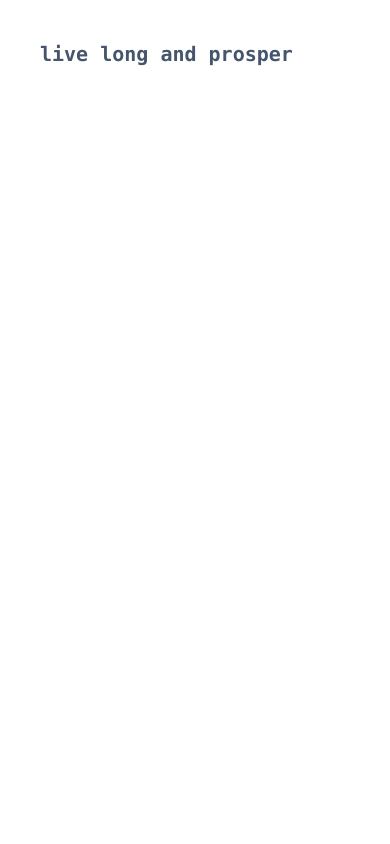
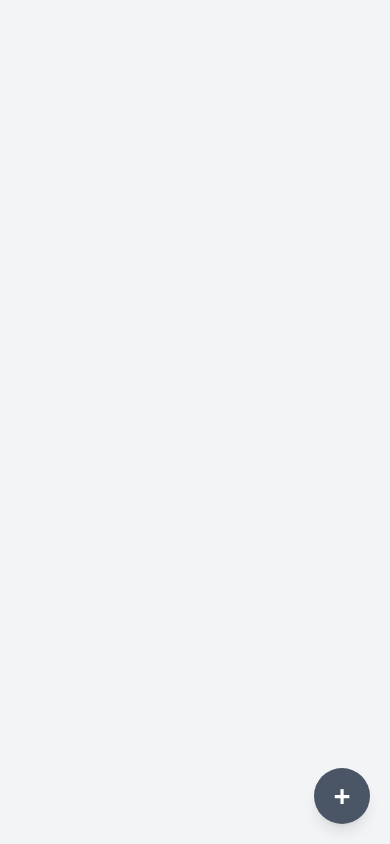
Before and after one commit to farhanshahriyar7/window-tiler-challenge, a React (Vite) app: page / in a window 390 px wide. Built offline with nearby package versions, Linux system fonts and the light colour scheme.

Commit message:
feat: add global window store and ‘+’ button to spawn random colored windows at random positions

```diff
--- a/src/App.tsx
+++ b/src/App.tsx
@@ -1,8 +1,10 @@
+import { WindowManager } from './components/WindowManager'
+
 function App() {
   return (
     <>
-      <h1 className="p-10 font-bold text-xl font-mono text-slate-600">
-        live long and prosper
+      <h1 className="relative w-full h-screen bg-gray-100 overflow-hidden">
+        <WindowManager />
       </h1>
     </>
   )
--- /dev/null
+++ b/src/components/Window.tsx
@@ -0,0 +1,51 @@
+import React from 'react'
+import { useWindowStore } from '../hooks/useWindowStore'
+
+interface WindowProps {
+  window: {
+    id: string
+    title?: string
+    width: number
+    height: number
+    x: number
+    y: number
+    color: string
+  }
+}
+
+export function Window({ window }: WindowProps) {
+  const removeWindow = useWindowStore((state) => state.removeWindow)
+
+  return (
+    <div
+      className="absolute rounded shadow-lg flex flex-col"
+      style={{
+        width: window.width,
+        height: window.height,
+        left: window.x,
+        top: window.y,
+      }}
+    >
+      {/* Top Bar */}
+      <div className="flex justify-end bg-gray-800 px-3 py-1 rounded-t select-none" style={{ height: 32 }}>
+        <button
+          onClick={() => removeWindow(window.id)}
+          className="text-white font-bold bg-red-500 w-6 h-6 flex items-center justify-center rounded-full hover:bg-red-600 transition"
+          aria-label="Close Window"
+          title="Close Window"
+        >
+          x
+        </button>
+      </div>
+
+      {/* Content Area */}
+      <div
+        className="flex-1 p-4 rounded-b select-text"
+        style={{ backgroundColor: window.color, color: '#1e293b' /* dark text for contrast */ }}
+      >
+        <p>ID: {window.id}</p>
+        {window.title && <p>{window.title}</p>}
+      </div>
+    </div>
+  )
+}
--- /dev/null
+++ b/src/components/WindowManager.tsx
@@ -0,0 +1,25 @@
+import React from 'react'
+import { useWindowStore } from '../hooks/useWindowStore'
+import { Window } from './Window'
+
+export function WindowManager() {
+  const windows = useWindowStore((state) => state.windows)
+  const addWindow = useWindowStore((state) => state.addWindow)
+
+  return (
+    <>
+      {windows.map((w) => (
+        <Window key={w.id} window={w} />
+      ))}
+
+      <button
+        onClick={addWindow}
+        className="fixed bottom-5 right-5 w-14 h-14 rounded-full bg-gray-600 text-white text-3xl font-bold shadow-lg hover:bg-black transition"
+        aria-label="Add Window"
+        title="Add Window"
+      >
+        +
+      </button>
+    </>
+  )
+}
--- /dev/null
+++ b/src/hooks/useWindowStore.ts
@@ -0,0 +1,40 @@
+import { create } from 'zustand'
+
+export type WindowData = {
+  id: string
+  x: number
+  y: number
+  width: number
+  height: number
+  color: string
+}
+
+type Store = {
+  windows: WindowData[]
+  addWindow: () => void
+  removeWindow: (id: string) => void
+}
+
+export const useWindowStore = create<Store>((set) => ({
+  windows: [],
+  addWindow: () =>
+    set((state) => {
+      const id = crypto.randomUUID()
+      const width = 300
+      const height = 200
+      // Keep windows inside viewport boundaries with some padding
+      const x = Math.random() * (window.innerWidth - width - 20) + 10
+      const y = Math.random() * (window.innerHeight - height - 20) + 10
+      const color = `hsl(${Math.floor(Math.random() * 360)}, 70%, 70%)`
+      return {
+        windows: [
+          ...state.windows,
+          { id, x, y, width, height, color }
+        ]
+      }
+    }),
+  removeWindow: (id) =>
+    set((state) => ({
+      windows: state.windows.filter((w) => w.id !== id)
+    })),
+}))
```
Also changed, not shown: 1 other file (tests, documents, lock files or other folders).
